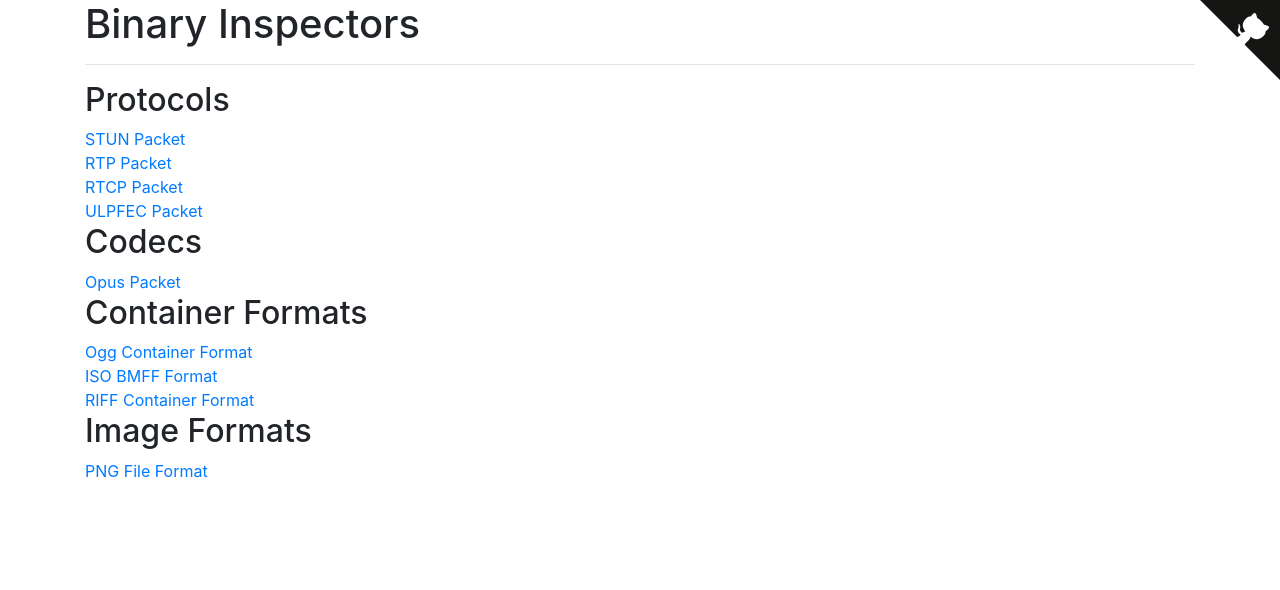
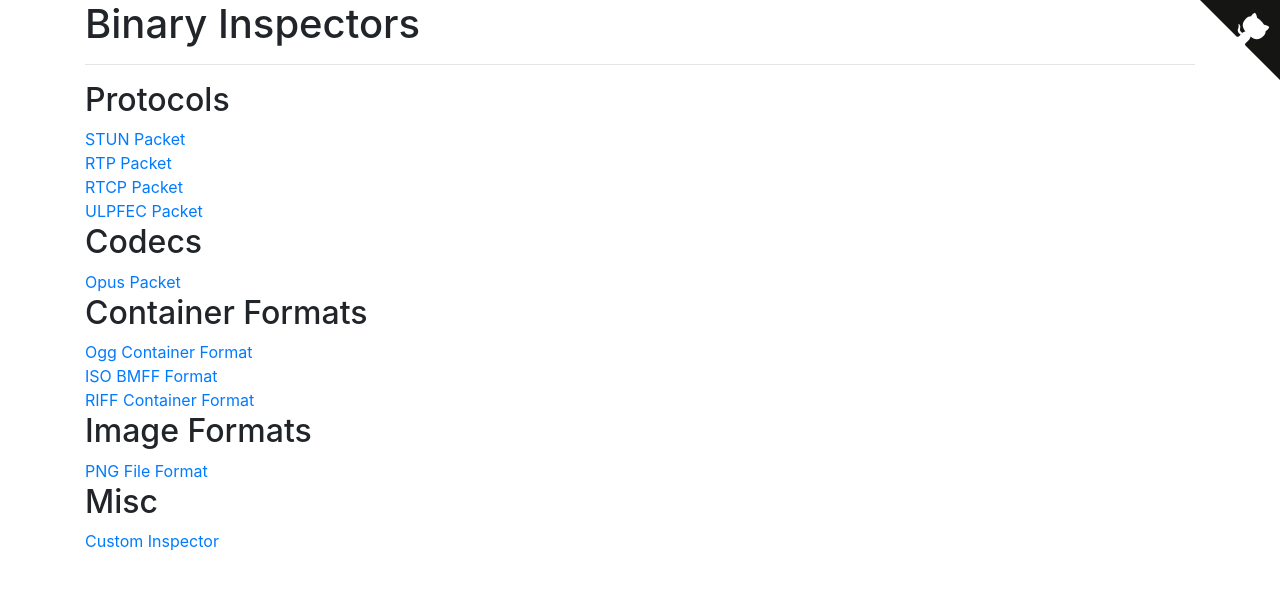
Before and after one commit to rameshvarun/binary-inspector, a website: page src/index.html in a window 1280 px wide. Drawn offline with nearby package versions, Linux system fonts and the light colour scheme.

Commit message:
Add custom inspector to index.

```diff
--- a/src/index.html
+++ b/src/index.html
@@ -47,6 +47,10 @@
     <h2>Image Formats</h2>
     <div><a href="./png/">PNG File Format</a></div>
 
+    <h2>Misc</h2>
+    <div><a href="./custom/">Custom Inspector</a></div>
+
+
   </div>
 </body>
 </html>
```
